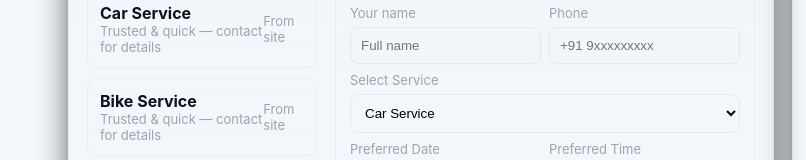
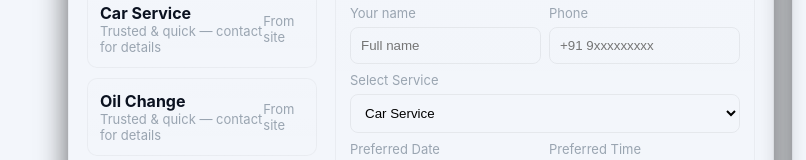
Before and after one commit to mohdowais8/carsite, a plain HTML site: page index.html in a window 1280 px wide. Shown: the part 337-497 px from the top of the page, 0-806 px from the left. Drawn offline with Linux system fonts and the light colour scheme.

Commit message:
Update index.html

```diff
--- a/index.html
+++ b/index.html
@@ -297,7 +297,6 @@
     // ---------- Data & Storage keys ----------
     const SERVICES = [
       "Car Service",
-      "Bike Service",
       "Oil Change",
       "Denting Painting",
       "Car Accessories",
```
